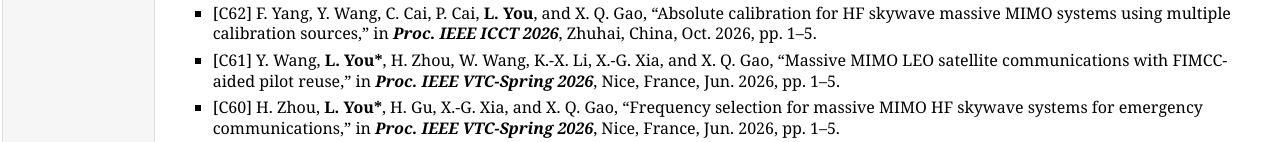
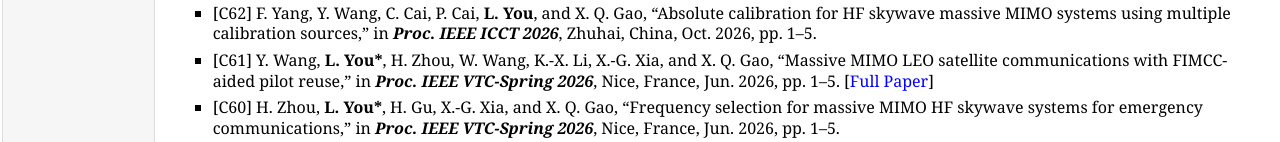
Before and after one commit to liyouSEU/liyouSEU.github.io, a plain HTML site: page conference.html in a window 1280 px wide. Shown: the part 496-638 px from the top of the page. Drawn offline with Linux system fonts and the light colour scheme.

Commit message:
Update conference.html

```diff
--- a/conference.html
+++ b/conference.html
@@ -51,7 +51,7 @@
 </li>
 <li><p>[C62] F. Yang, Y. Wang, C. Cai, P. Cai, <b>L. You</b>, and X. Q. Gao, “Absolute calibration for HF skywave massive MIMO systems using multiple calibration sources,” in <b><i>Proc. IEEE ICCT 2026</i></b>, Zhuhai, China, Oct. 2026, pp. 1–5.</p>
 </li>
-<li><p>[C61] Y. Wang, <b>L. You*</b>, H. Zhou, W. Wang, K.-X. Li, X.-G. Xia, and X. Q. Gao, “Massive MIMO LEO satellite communications with FIMCC-aided pilot reuse,” in <b><i>Proc. IEEE VTC-Spring 2026</i></b>, Nice, France, Jun. 2026, pp. 1–5.</p>
+<li><p>[C61] Y. Wang, <b>L. You*</b>, H. Zhou, W. Wang, K.-X. Li, X.-G. Xia, and X. Q. Gao, “Massive MIMO LEO satellite communications with FIMCC-aided pilot reuse,” in <b><i>Proc. IEEE VTC-Spring 2026</i></b>, Nice, France, Jun. 2026, pp. 1–5. [<a href="https://ieeexplore.ieee.org/document/11555564">Full Paper</a>]</p>
 </li>
 <li><p>[C60] H. Zhou, <b>L. You*</b>, H. Gu, X.-G. Xia, and X. Q. Gao, “Frequency selection for massive MIMO HF skywave systems for emergency communications,” in <b><i>Proc. IEEE VTC-Spring 2026</i></b>, Nice, France, Jun. 2026, pp. 1–5.</p>
 </li>
```
